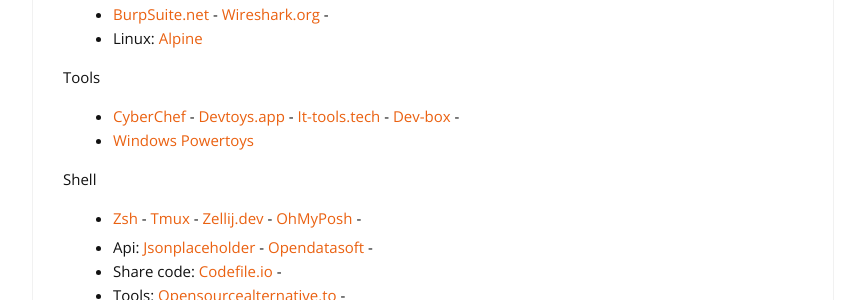
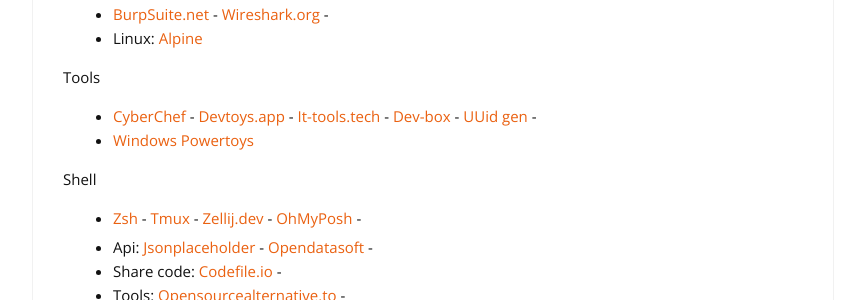
Before and after one commit to cylmat/cylmat.github.io, a Jekyll site: the page built from _pages/USEFUL.md, in a window 1280 px wide and 900 px high, scrolled down 3878 px. Shown: the part 154-454 px from the top of the window, without its empty margins (207-1072 px from the left). Built offline with Jekyll 4.4.1, drawn with Linux system fonts in a browser that asks for light colours; nearby versions of some CDN libraries.

Commit message:
Update USEFUL.md

```diff
--- a/_pages/USEFUL.md
+++ b/_pages/USEFUL.md
@@ -167,7 +167,7 @@
 * Linux: [Alpine](https://www.alpinelinux.org)
 
 Tools
-* [CyberChef](https://gchq.github.io/CyberChef) - [Devtoys.app](https://devtoys.app) - [It-tools.tech](https://it-tools.tech) - [Dev-box](https://www.dev-box.app/) -
+* [CyberChef](https://gchq.github.io/CyberChef) - [Devtoys.app](https://devtoys.app) - [It-tools.tech](https://it-tools.tech) - [Dev-box](https://www.dev-box.app/) - [UUid gen](https://www.uuidgenerator.net) -
 * [Windows Powertoys](https://learn.microsoft.com/en-us/windows/powertoys)
 
 Shell
```
